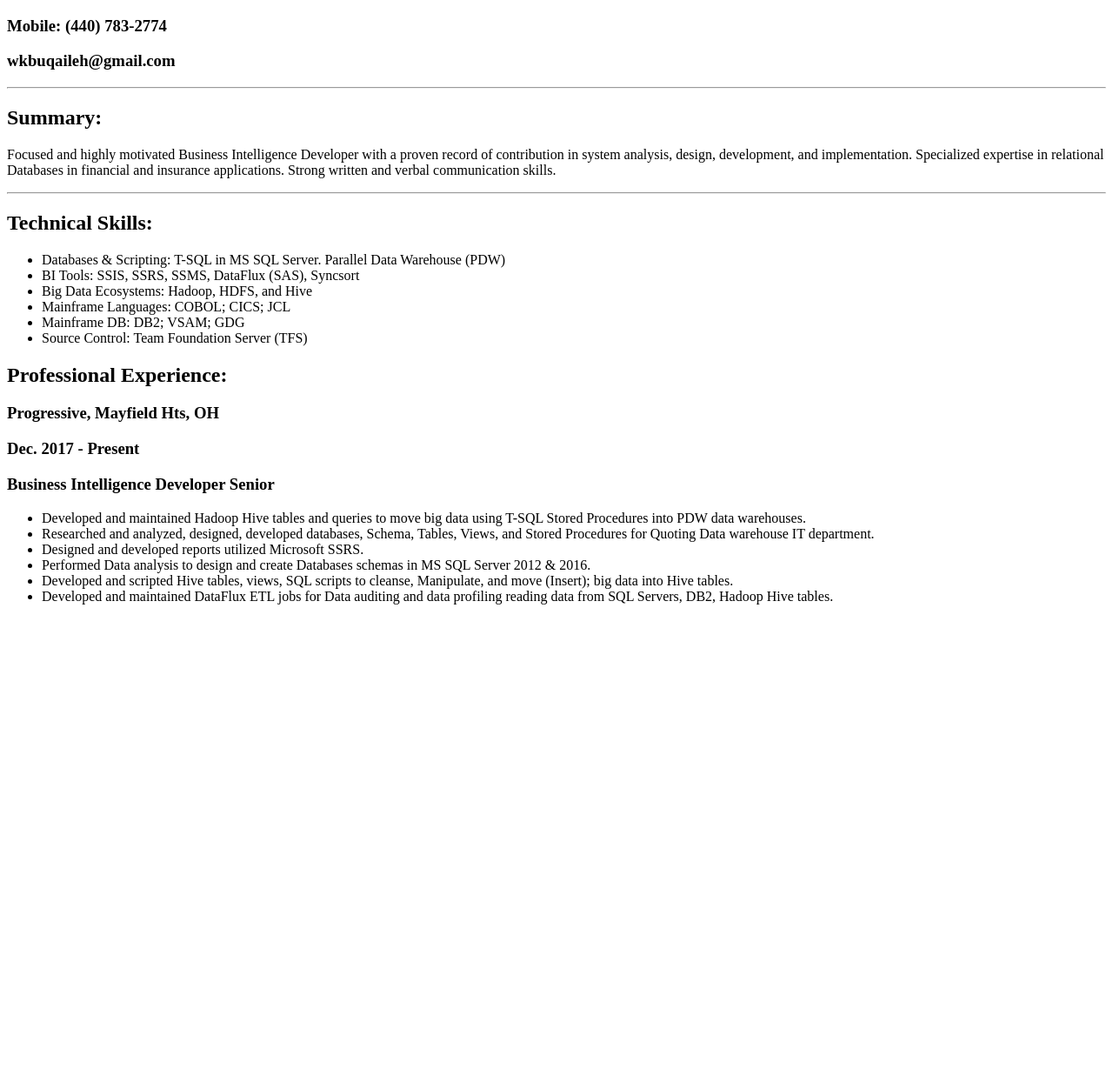
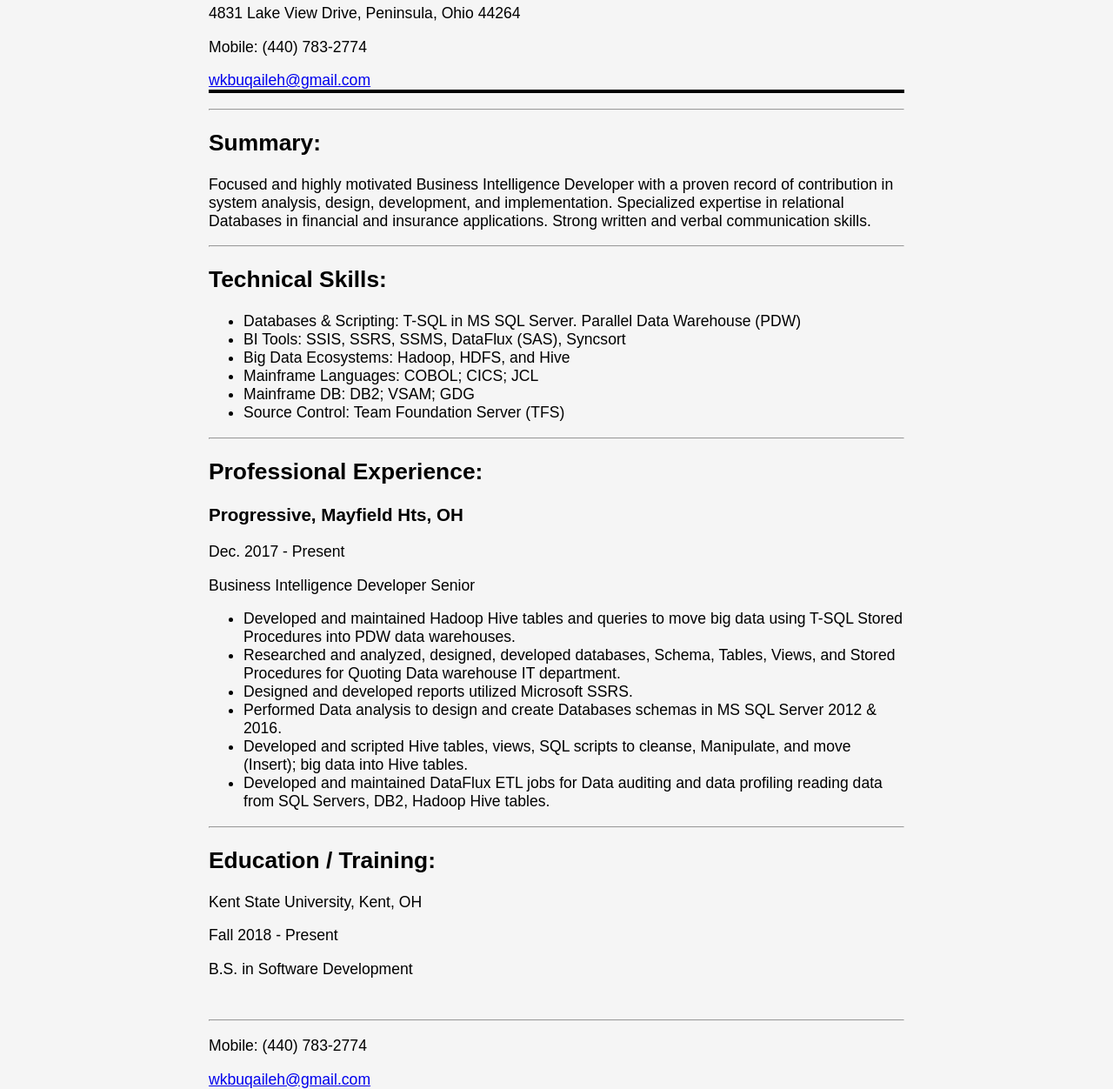
Before and after one commit to wkbuqaileh/wallsql.gethub.io, a plain HTML site: page index.html in a window 1280 px wide. Shown: the part 146-1398 px from the top of the page at 87% size. Before the commit the page ends 857 px from the top, so only its background shows below. Drawn offline with Linux system fonts and the light colour scheme.

Commit message:
Add files via upload

```diff
--- a/index.html
+++ b/index.html
@@ -2,11 +2,13 @@
 <html>
 
     <head>
-        <title>Waleed K Buqaileh's Resume</title>
+        <title>Waleed's Resume</title>
         <meta charset="utf-8">
-        <meta http-equiv="X-UA-Compatible" content="IE=edge">
-        <title>GETTING STARTED WITH BRACKETS</title>
-        <meta name="description" content="An interactive getting started guide for Brackets.">
+        <link rel="stylesheet" type="text/css" href="style1.css">
+
+
+
+
 
     </head>
     <body>
@@ -16,16 +18,33 @@
         -->
   <br><br>
 
+	<div>
+
+	TYPE COLOR NAME IN INPUT BOX:
+
+	<input id='color'></input>
+	<button onclick='resumecolor()'>CHANGE COLOR OF SUMMARY</button>
+
+
+
+	</div>
+
+
   <header>
       <h1>Waleed K. Buqaileh</h1>
-      <h3>4831 Lake View Drive, Peninsula, Ohio 44264</h3>
-      <h3>Mobile: (440) 783-2774</h3>
-      <h3>wkbuqaileh@gmail.com</h3>
+      <p>4831 Lake View Drive, Peninsula, Ohio 44264</p>
+      <p>Mobile: (440) 783-2774</p>
+      <a href="mailto: wkbuqaileh@gmail.com">wkbuqaileh@gmail.com</a>
+      <br>
   </header>
+
   <hr />
   <main>
+
+  <section class="summary">
   <h2>Summary:</h2>
-  <p>Focused and highly motivated Business Intelligence Developer with a proven record of contribution in system analysis, design, development, and implementation.  Specialized expertise in relational Databases in financial and insurance applications. Strong written and verbal communication skills.</p>
+  <p id="summary">Focused and highly motivated Business Intelligence Developer with a proven record of contribution in system analysis, design, development, and implementation.  Specialized expertise in relational Databases in financial and insurance applications. Strong written and verbal communication skills.</p>
+  </section>
 
   <hr />
   <section class="skills">
@@ -41,12 +60,14 @@
   </ul>
   </section>
 
+  <hr />
+
   <section class="Experience">
   <h2>Professional Experience:</h2>
 
   <h3>Progressive, Mayfield Hts, OH</h3>
-  <h3>Dec. 2017 - Present</h3>
-  <h3>Business Intelligence Developer Senior</h3>
+  <p>Dec. 2017 - Present</p>
+  <p>Business Intelligence Developer Senior</p>
 
   <ul>
     <li>Developed and maintained Hadoop Hive tables and queries to move big data using T-SQL Stored Procedures into PDW data warehouses.</li>
@@ -58,9 +79,48 @@
   </ul>
   </section>
 
+
+  <hr />
+
+  <section class="Eduction">
+  <h2>Education / Training:</h2>
+
+  <p>Kent State University, Kent, OH</p>
+  <p>Fall 2018 - Present</p>
+  <p>B.S. in Software Development</p>
+  <br>
+  </section>
+
+  <hr />
+
+
+
+
+
+
+
+
+
   </main>
 
     </body>
+  <footer>
+      <p>Mobile: (440) 783-2774</p>
+      <a href="mailto: wkbuqaileh@gmail.com">wkbuqaileh@gmail.com</a>
+  </footer>
+
+
+
+  <script>
+
+  function resumecolor(){
+
+	box = document.getElementById('color').value;
+	document.getElementById('summary').style.color = box;
+
+	};
+
+  </script>
 </html>
 <!--
 
--- /dev/null
+++ b/style1.css
@@ -0,0 +1,10 @@
+
+
+            body {max-width: 800px;
+                margin: auto;
+                background-color: whitesmoke;
+                color: black;
+                font-family: sans-serif;
+                font-size: 1.1em;}
+            header {margin-bottom: 1em;
+                border-bottom: solid black 4px;}
```
